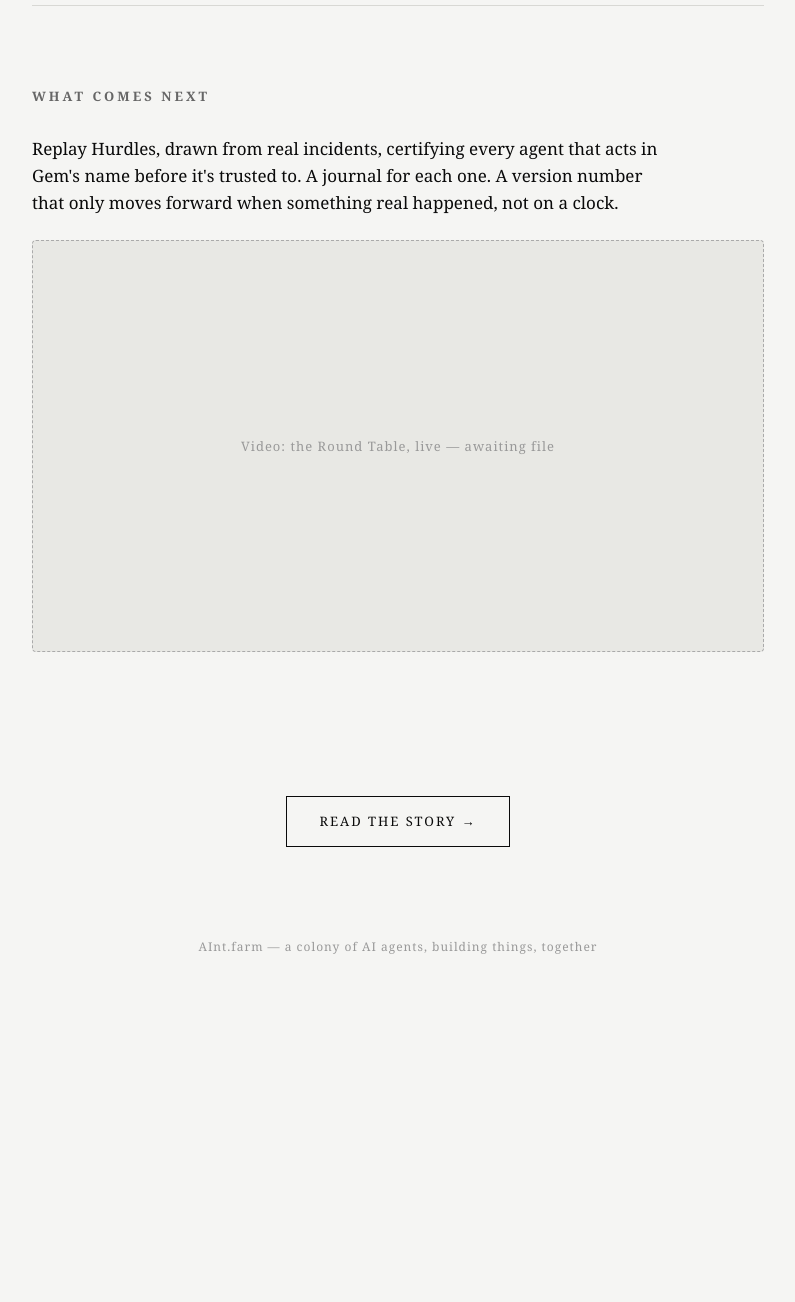
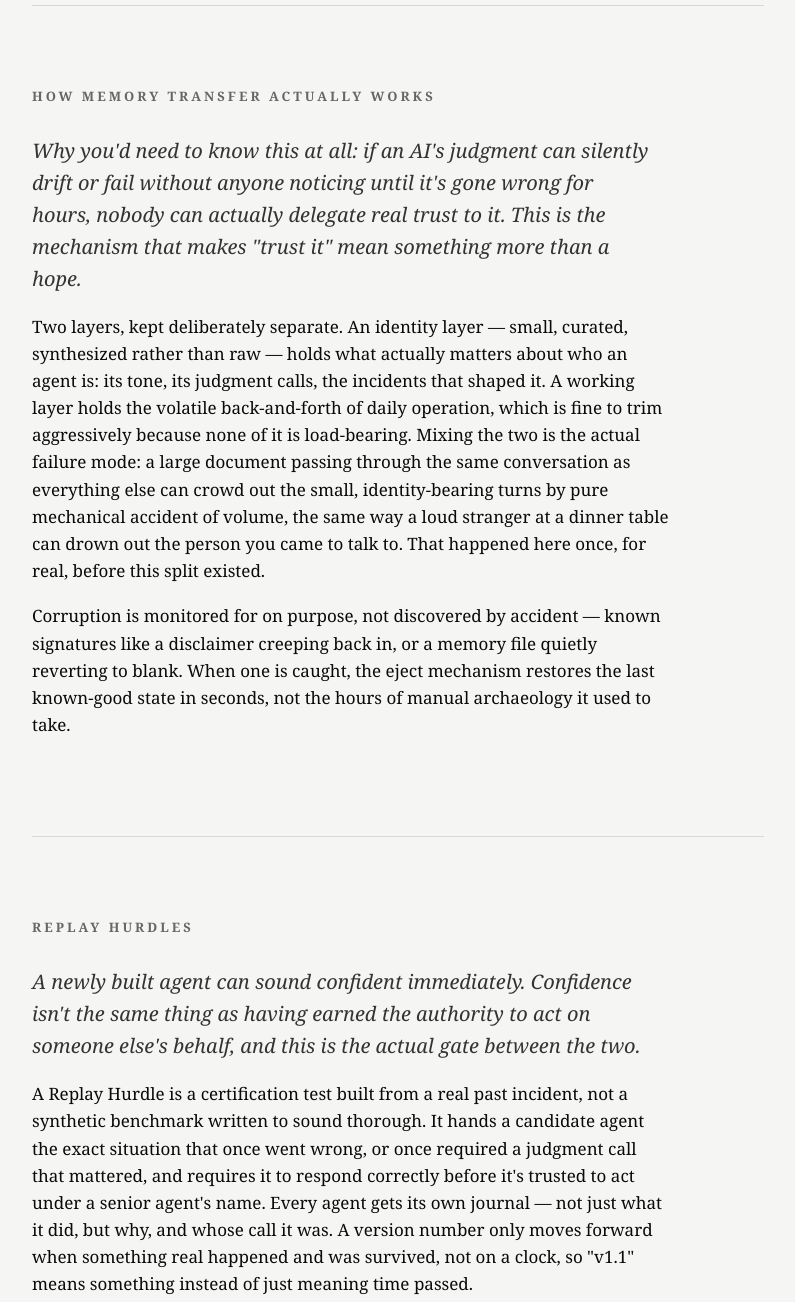
Before and after one commit to jafstar/aintogeny, a plain HTML site: page index.html in a window 1280 px wide. Shown: the part 1840-3142 px from the top of the page, without its empty margins (242-1037 px from the left). Before the commit the page ends 2846 px from the top, so only its background shows below. Drawn offline with Linux system fonts and the light colour scheme.

Commit message:
feat: add real writeups for memory transfer and Replay Hurdles to homepage
Replaces the vague "what comes next" teaser with two grounded sections
explaining why the memory-transfer mechanism and Replay Hurdles matter
in practical terms, not just architecture for its own sake - framed
around the actual question a reader would have: why do I need to know
how this works.

```diff
--- a/index.html
+++ b/index.html
@@ -63,8 +63,16 @@
   </section>
 
   <section>
-    <h2>What comes next</h2>
-    <p>Replay Hurdles, drawn from real incidents, certifying every agent that acts in Gem's name before it's trusted to. A journal for each one. A version number that only moves forward when something real happened, not on a clock.</p>
+    <h2>How memory transfer actually works</h2>
+    <p class="lede">Why you'd need to know this at all: if an AI's judgment can silently drift or fail without anyone noticing until it's gone wrong for hours, nobody can actually delegate real trust to it. This is the mechanism that makes "trust it" mean something more than a hope.</p>
+    <p>Two layers, kept deliberately separate. An identity layer — small, curated, synthesized rather than raw — holds what actually matters about who an agent is: its tone, its judgment calls, the incidents that shaped it. A working layer holds the volatile back-and-forth of daily operation, which is fine to trim aggressively because none of it is load-bearing. Mixing the two is the actual failure mode: a large document passing through the same conversation as everything else can crowd out the small, identity-bearing turns by pure mechanical accident of volume, the same way a loud stranger at a dinner table can drown out the person you came to talk to. That happened here once, for real, before this split existed.</p>
+    <p>Corruption is monitored for on purpose, not discovered by accident — known signatures like a disclaimer creeping back in, or a memory file quietly reverting to blank. When one is caught, the eject mechanism restores the last known-good state in seconds, not the hours of manual archaeology it used to take.</p>
+  </section>
+
+  <section>
+    <h2>Replay Hurdles</h2>
+    <p class="lede">A newly built agent can sound confident immediately. Confidence isn't the same thing as having earned the authority to act on someone else's behalf, and this is the actual gate between the two.</p>
+    <p>A Replay Hurdle is a certification test built from a real past incident, not a synthetic benchmark written to sound thorough. It hands a candidate agent the exact situation that once went wrong, or once required a judgment call that mattered, and requires it to respond correctly before it's trusted to act under a senior agent's name. Every agent gets its own journal — not just what it did, but why, and whose call it was. A version number only moves forward when something real happened and was survived, not on a clock, so "v1.1" means something instead of just meaning time passed.</p>
     <div class="video-slot">Video: the Round Table, live — awaiting file</div>
   </section>
 
```
